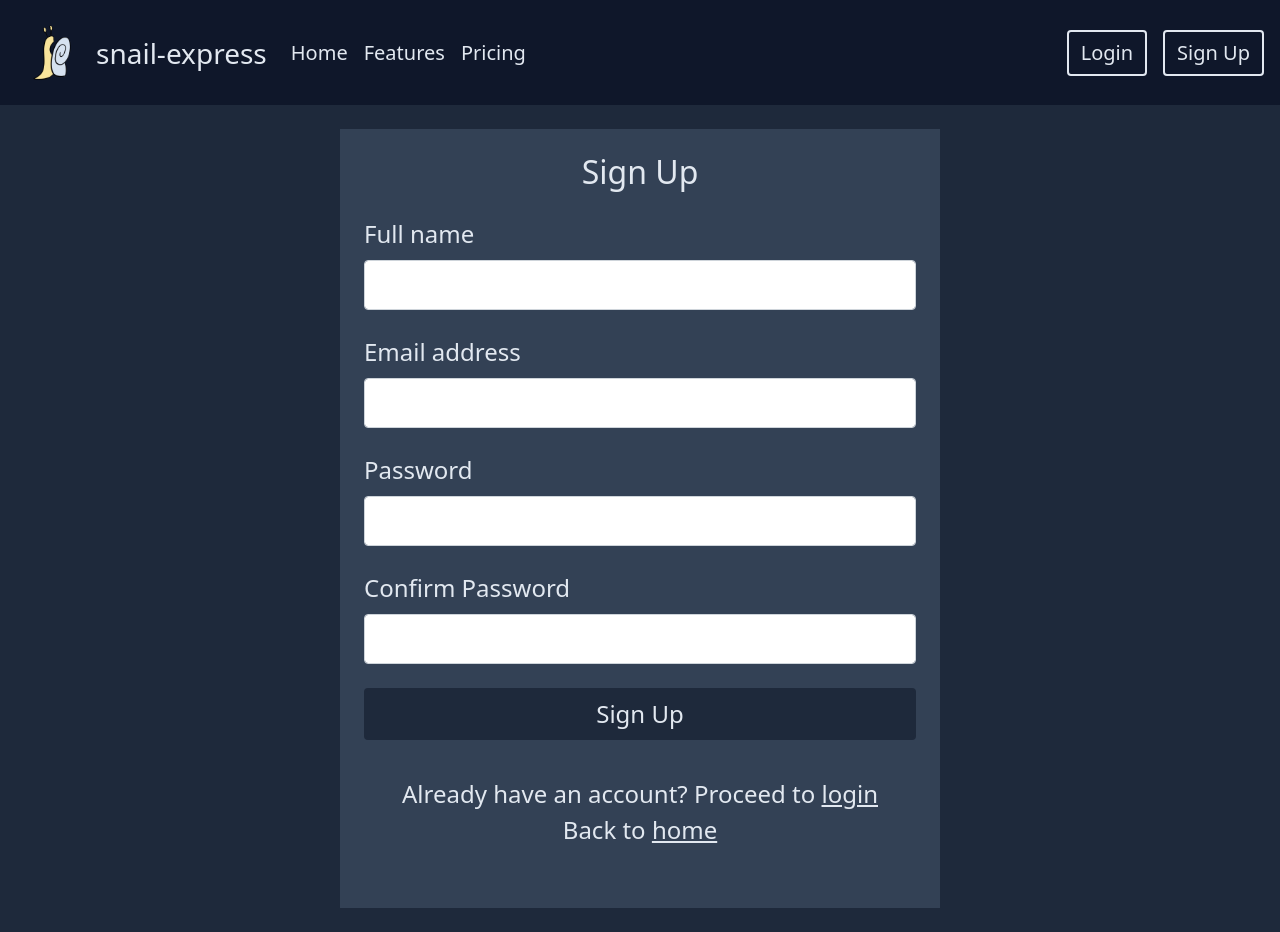
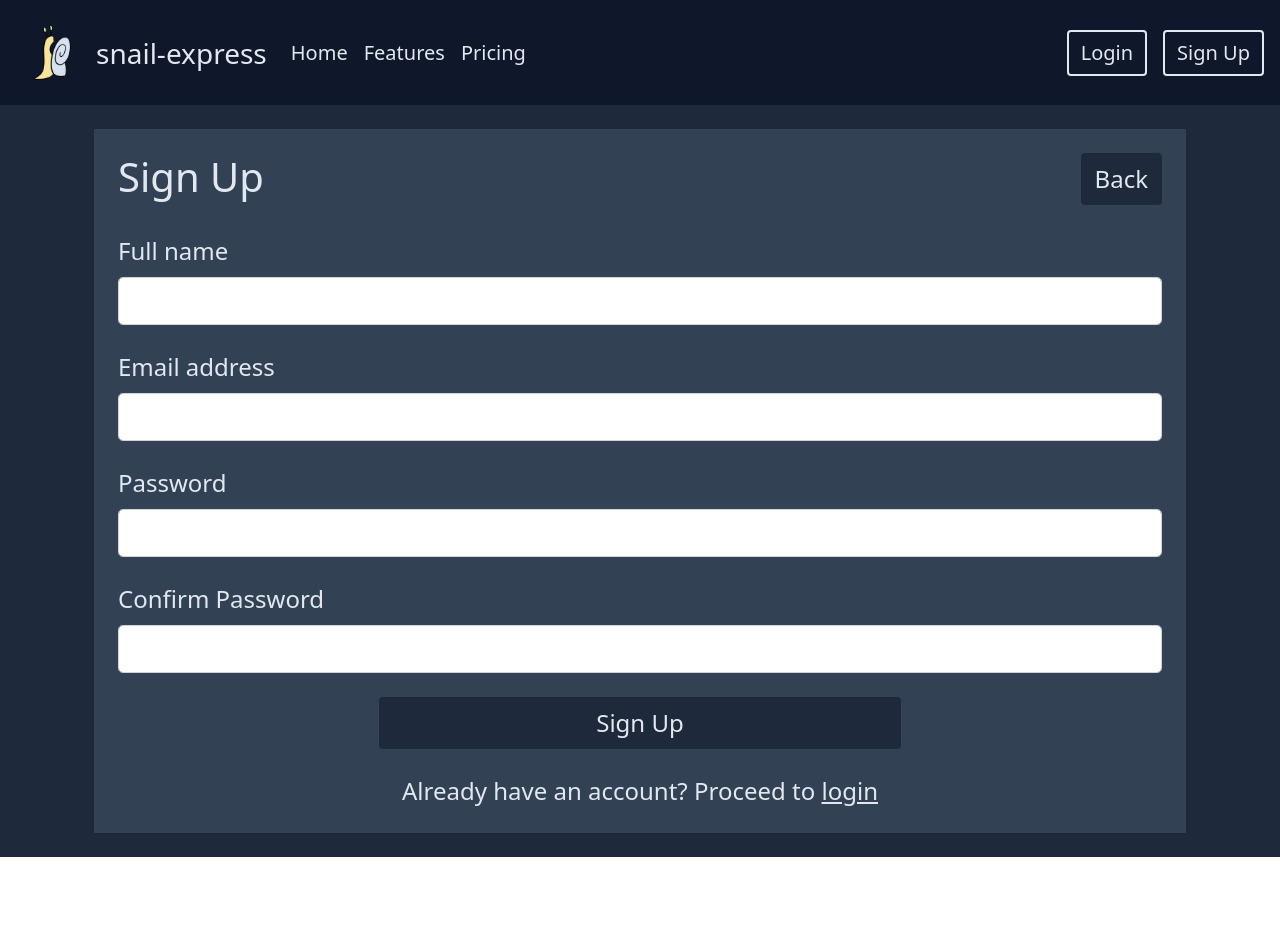
Before and after one commit to nicholas-yongjing/snail-express, a React (Create React App) app: page /signup in a window 1280 px wide. After the commit the page ends 857 px from the top, so only its background shows below. Built offline with nearby package versions, Linux system fonts and the light colour scheme; no server answers.

Commit message:
Add password validation and fix styling

```diff
--- a/src/components/NavigationBar.js
+++ b/src/components/NavigationBar.js
@@ -94,20 +94,18 @@ export default function NavigationBar() {
       </div>
     ) : (
       <div className="d-flex gap-3">
-        <a
-          href="/login"
+        <Link to="/login"
           className="btn border-slate-200 text-slate-200 hover-slate-200 hover-text-slate-700 fs-5"
           role="button"
         >
           Login
-        </a>
-        <a
-          href="/signup"
+        </Link>
+        <Link to="/signup"
           className="btn border-slate-200 text-slate-200 hover-slate-200 hover-text-slate-700 fs-5"
           role="button"
         >
           Sign Up
-        </a>
+        </Link>
       </div>
     );
   }
--- a/src/components/WebPage.js
+++ b/src/components/WebPage.js
@@ -3,9 +3,9 @@ import NavigationBar from "./NavigationBar";
 export default function WebPage(props) {
   const children = props.children;
   return (<div
-    className="vh-100 d-flex flex-column slate-800">
+    className="vh-100  slate-800">
       <NavigationBar />
-      <div className="slate-800">
+      <div className="slate-800 d-flex flex-column">
         {children}
       </div>
     </div>
--- a/src/pages/ForgotPassword.js
+++ b/src/pages/ForgotPassword.js
@@ -30,10 +30,9 @@ export default function ForgotPassword() {
 
   return (
     <WebPage>
-      <div className="slate-800">
         <br />
-        <Container
-          className="flex-grow-1 d-flex align-items-center justify-content-center"
+        <div
+          className="w-100 d-flex align-items-center justify-content-center"
         >
           <div className="w-100 rounded p-4 slate-700 text-slate-200 fs-4" style={{ maxWidth: "500px" }}>
             <h2 className="text-center mb-4">Password reset</h2>
@@ -42,7 +41,7 @@ export default function ForgotPassword() {
             <Form onSubmit={handleSubmit}>
               <Form.Group id="email">
                 <Form.Label>Email address</Form.Label>
-                <Form.Control className="fs-4" type="email" ref={emailRef} required />
+                <Form.Control size="lg" type="email" ref={emailRef} required />
               </Form.Group>
               <br></br>
               <Button disabled={loading} className="w-100" type="submit">
@@ -53,9 +52,8 @@ export default function ForgotPassword() {
               <Link className="generic-link" to="/login">Return to login</Link>
             </div>
           </div>
-        </Container>
+        </div>
         <br />
-      </div>
     </WebPage>
   );
 }
--- a/src/pages/Login.js
+++ b/src/pages/Login.js
@@ -31,9 +31,12 @@ export default function Login() {
 
   return (
     <WebPage>
-        <Container className="p-5 d-flex align-items-center justify-content-center">
-          <div className="d-flex flex-column rounded p-4 slate-700 text-slate-200 gap-2 fs-4">
-            <h2 className="text-center mb-4">Login</h2>
+        <br />
+        <Container className="rounded w-75 p-4 fs-4 d-flex flex-column gap-4 justify-content-center slate-700 text-slate-200">
+            <div className="d-flex justify-content-between">
+              <h1 className="text-center">Login</h1>
+              <Link to="/"><Button>Back</Button></Link>
+            </div>
             {error && <Alert variant="danger">{error}</Alert>}
             <Form className="d-flex flex-column gap-3" onSubmit={handleSubmit}>
               <Form.Group id="email">
@@ -55,10 +58,6 @@ export default function Login() {
             <div className="text-center">
               New to our website? Create an account <Link className="generic-link" to="/signup">here</Link>
             </div>
-            <div className="text-center">
-              Back to <Link className="generic-link" to="/">home</Link>
-            </div>
-          </div>
         </Container>
     </WebPage>
   );
--- a/src/pages/SignUp.js
+++ b/src/pages/SignUp.js
@@ -17,66 +17,74 @@ function SignUp() {
 
   async function handleSubmit(event) {
     event.preventDefault();
-
-    if (passwordRef.current.value !== passwordConfirmRef.current.value) {
+    const pwdRequirement = /^(?=.*\d)(?=.*[a-zA-z])(?=.*[^a-zA-Z0-9])(?!.*\s).{6,20}$/;
+    if (!passwordRef.current.value.match(pwdRequirement)) {
+      return setError(`Password should be 6 to 20 characters long and contain at least 1 digit, letter and special character`);
+    } if (passwordRef.current.value !== passwordConfirmRef.current.value) {
       return setError("Passwords do not match");
     }
-
-    try {
-      setError("");
-      setLoading(true);
-      signup(emailRef.current.value, passwordRef.current.value)
-        .then(() => setName(nameRef.current.value))
-        .then(() => navigate("/dashboard"));
-    } catch {
-      setError("Failed to create an account");
-    }
+    setError("");
+    setLoading(true);
+    signup(emailRef.current.value, passwordRef.current.value)
+      .then(() => setName(nameRef.current.value))
+      .then(() => navigate("/dashboard"))
+      .catch((err) => {
+        if (err.code === 'auth/email-already-in-use') {
+          setError('Failed to create an account, email already in use!')
+        } else {
+          setError("Failed to create an account. Please try again later!");
+        }
+      });
     setLoading(false);
   }
 
   return (
     <WebPage>
-      <div className="slate-800">
-        <br />
-        <Container className="rounded d-flex justify-content-center">
+        <Container className="p-4 d-flex justify-content-center gap-4">
           <div
-            className="p-4 d-flex flex-column w-100 slate-700 text-slate-200 fs-4"
-            style={{ maxWidth: "600px" }}
+            className="p-4 d-flex flex-column w-100 gap-4 slate-700 text-slate-200 fs-4"
           >
-            <h2 className="text-center mb-4">Sign Up</h2>
+            <div className="d-flex justify-content-between">
+              <h1 className="text-center">Sign Up</h1>
+              <Link to="/"><Button>Back</Button></Link>
+            </div>
+
             {error && <Alert variant="danger">{error}</Alert>}
-            <Form className="d-flex flex-column gap-4" onSubmit={handleSubmit}>
-              <Form.Group id="full-name">
+            <Form
+              className="d-flex flex-column gap-4"
+              onSubmit={handleSubmit}
+              >
+              <Form.Group>
                 <Form.Label>Full name</Form.Label>
                 <Form.Control
-                  className="fs-4"
+                  size='lg'
                   type="name"
                   ref={nameRef}
                   required
                 />
               </Form.Group>
-              <Form.Group id="email">
+              <Form.Group >
                 <Form.Label>Email address</Form.Label>
                 <Form.Control
-                  className="fs-4"
+                  size='lg'
                   type="email"
                   ref={emailRef}
                   required
                 />
               </Form.Group>
-              <Form.Group id="password">
+              <Form.Group>
                 <Form.Label>Password</Form.Label>
                 <Form.Control
-                  className="fs-4"
+                  size='lg'
                   type="password"
                   ref={passwordRef}
                   required
                 />
               </Form.Group>
-              <Form.Group id="password-confirm">
+              <Form.Group>
                 <Form.Label>Confirm Password</Form.Label>
                 <Form.Control
-                  className="fs-4"
+                  size='lg'
                   type="password"
                   ref={passwordConfirmRef}
                   required
@@ -84,31 +92,20 @@ function SignUp() {
               </Form.Group>
               <Button
                 disabled={loading}
-                className="w-100"
+                className="w-50 align-self-center"
                 type="submit"
               >
                 Sign Up
               </Button>
             </Form>
-            <br />
             <div className="text-center">
-              Already have an account? Proceed to{" "}
+              Already have an account? Proceed to {' '}
               <Link className="generic-link" to="/Login">
                 login
               </Link>
             </div>
-            <div className="text-center">
-              Back to{" "}
-              <Link className="generic-link" to="/">
-                {" "}
-                home
-              </Link>
-            </div>
-            <br />
           </div>
         </Container>
-        <br />
-      </div>
     </WebPage>
   );
 }
```
